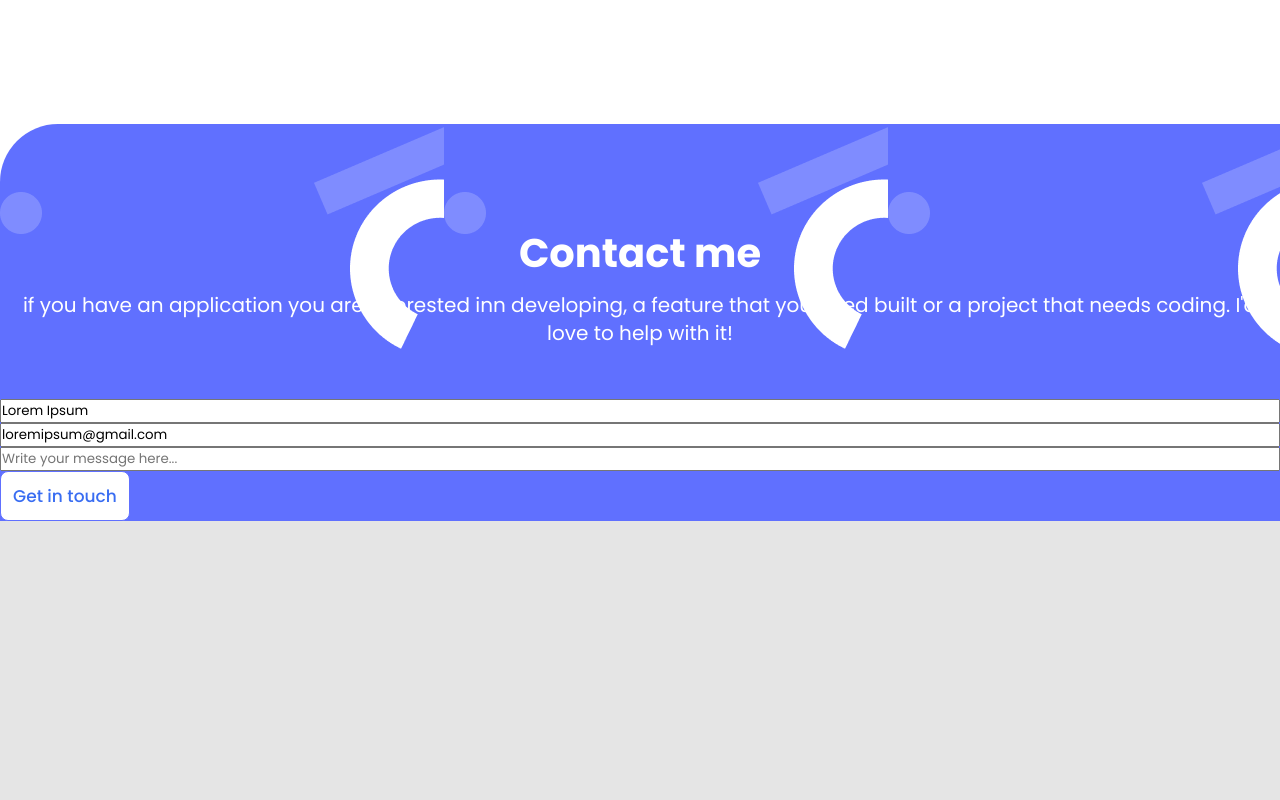
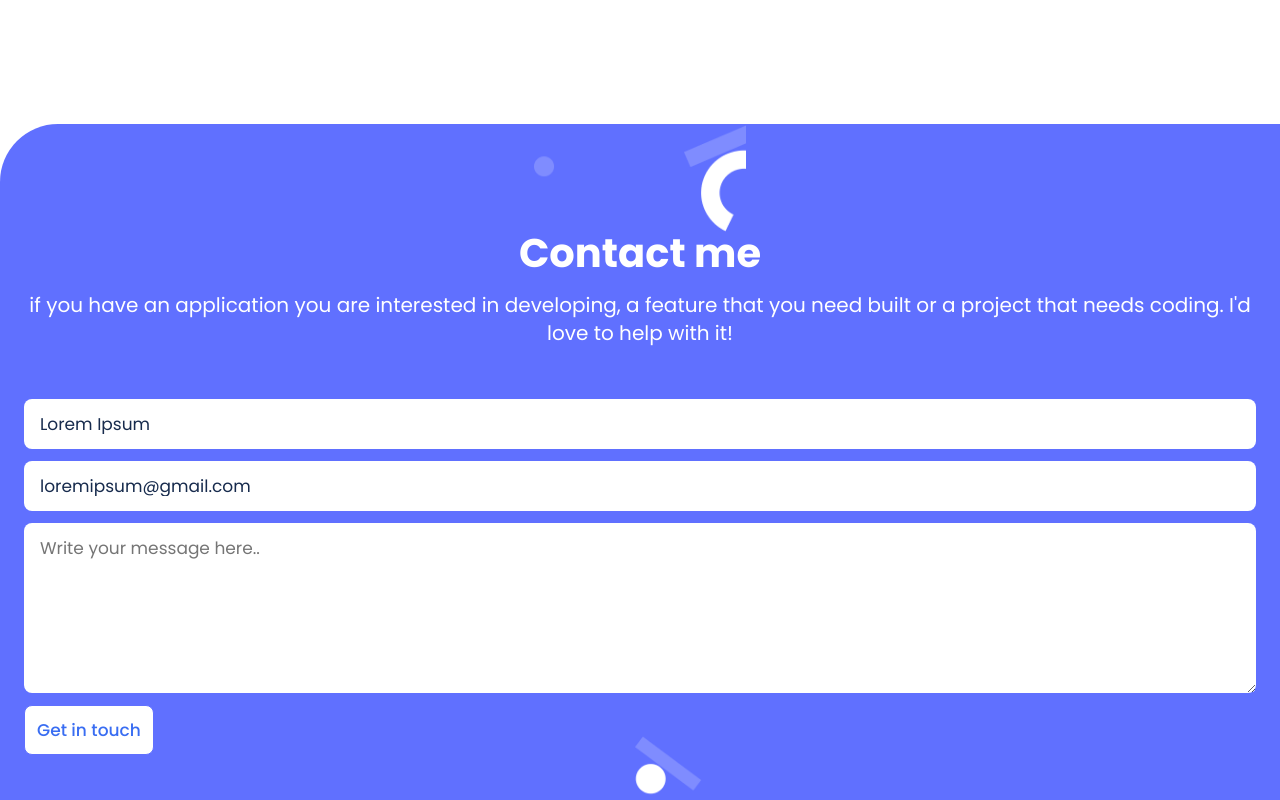
Before and after one commit to Ridalord/my_portfolio, a website: page index.html in a window 1280 px wide. Shown: the part 5120-5920 px from the top of the page. Before the commit the page ends 5641 px from the top, so only its background shows below. Drawn offline with Linux system fonts and the light colour scheme.

Commit message:
Add styling for contact form

```diff
--- a/index.html
+++ b/index.html
@@ -232,13 +232,14 @@
         <div class="contact-wrap d-flex">
           <div class="contact-intro d-flex">
             <h2 class="contact-header">Contact me</h2>
-            <p class="contact-text">if you have an application you are interested inn developing, a feature that you need built or
+            <p class="contact-text">if you have an application you are interested in developing, a feature that you need built or
               a project that needs coding. I'd love to help with it!</p>
           </div>
           <form class="contact-form d-flex">
             <input type="text" name="name" value="Lorem Ipsum" placeholder="Name" required >
             <input type="email" name="email" value="loremipsum@gmail.com" placeholder="email" required>
-            <input type="text" name="message" placeholder="Write your message here..." required>
+            <textarea class="contact-message" name="message" placeholder="Write your message here.." required></textarea>
+            <!-- <input class="contact-message" type="text" name="message" placeholder="Write your message here..." required> -->
             <button class="works-button resume">Get in touch</button>
           </form>
         </div>
--- a/style.css
+++ b/style.css
@@ -270,11 +270,15 @@ ul {
     background-color: #6070ff;
     border-top-left-radius: 58px;
     background-image: url(img/contact\ form\ shapes-mobile@2x.png);
+    background-position: center;
+    background-size: contain;
+    background-repeat: no-repeat;
   }
 
   .contact-intro {
     flex-direction: column;
     row-gap: 12px;
+    padding: 0 24px;
   }
 
   .contact-header {
@@ -297,5 +301,21 @@ ul {
 
   .contact-form {
     flex-direction: column;
+    padding: 0 24px 45px;
+    row-gap: 12px;
+  }
+
+  .contact-form input, .contact-form textarea {
+    border-radius: 8px;
+    padding: 15px 38px 15px 16px;
+    font-weight: 400;
+    font-size: 17px;
+    line-height: 20px;
+    border: none;
+    color: #172b4d;
+  }
+
+  .contact-message {
+    height: 170px;
   }
 }
```
